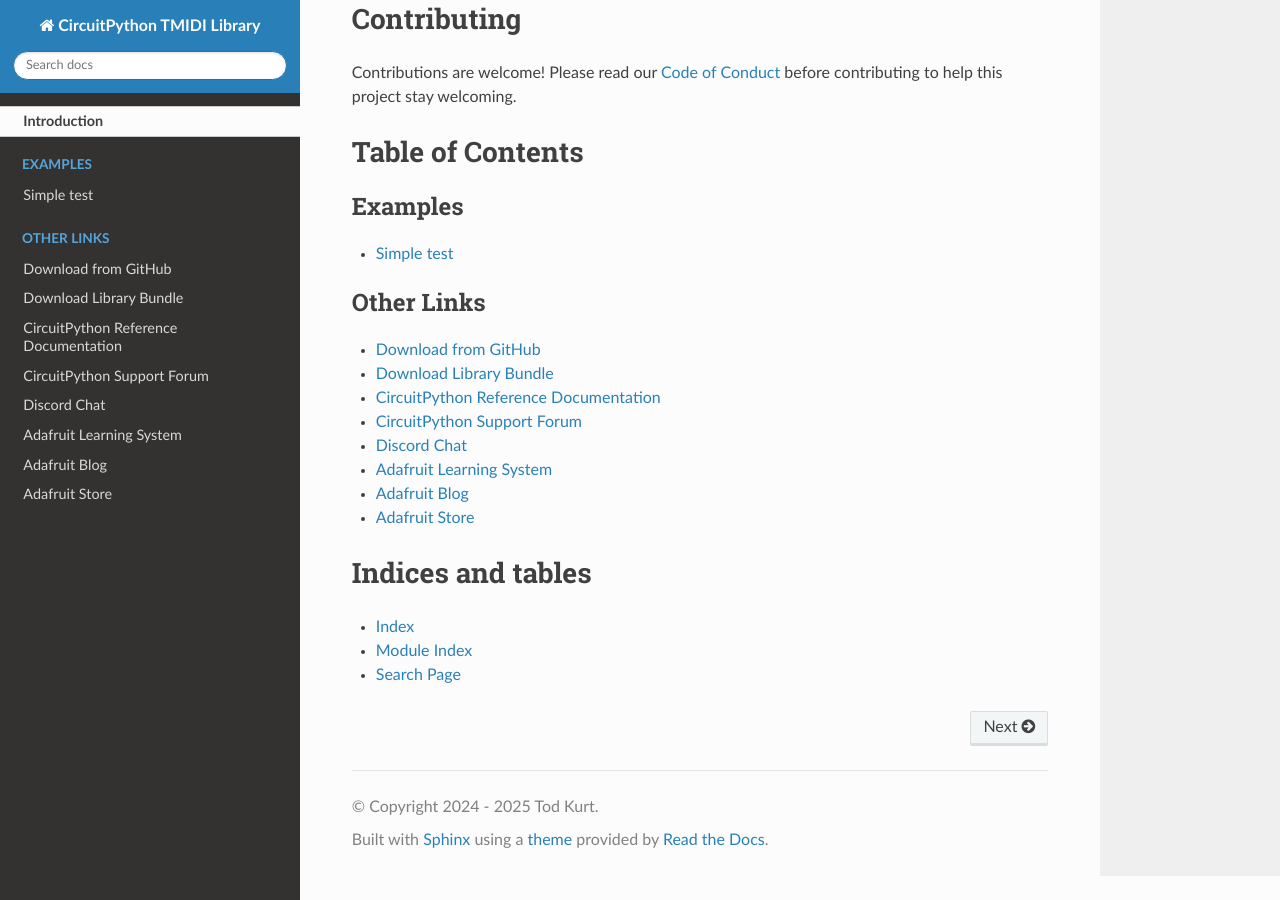
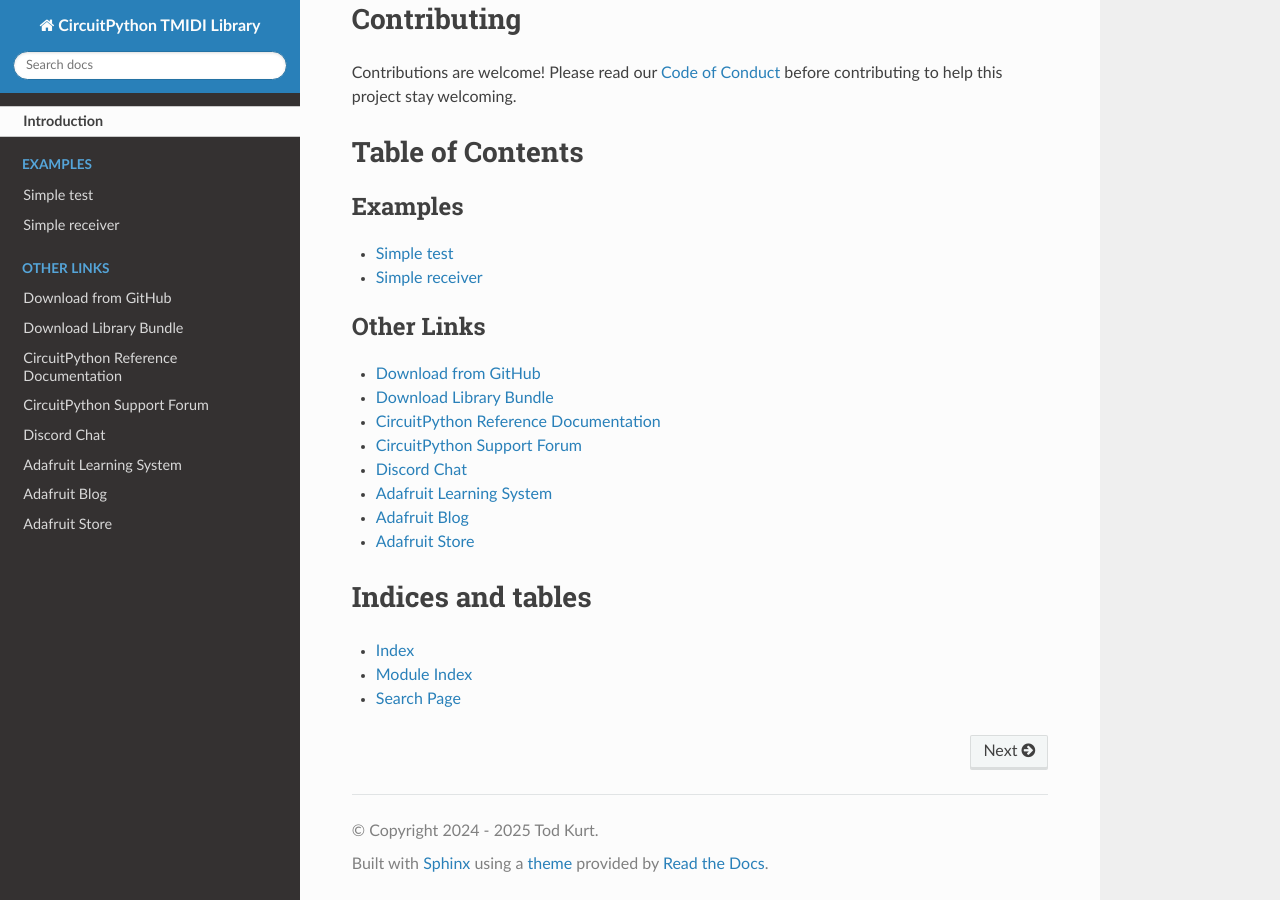
Before and after one commit to todbot/CircuitPython_TMIDI, a Sphinx documentation site: the page built from docs/index.rst, in a window 1280 px wide and 900 px high, scrolled down 2122 px. Built offline with Sphinx 7.4.7 and the Read the Docs theme 3.1.0, drawn with Linux system fonts in a browser that asks for light colours; part of the change alters nothing that is shown.

Commit message:
fix RTD building, add example links

```diff
--- a/docs/conf.py
+++ b/docs/conf.py
@@ -112,10 +112,10 @@ napoleon_numpy_docstring = False
 # The theme to use for HTML and HTML Help pages.  See the documentation for
 # a list of builtin themes.
 #
-import sphinx_rtd_theme
+# import sphinx_rtd_theme
 
 html_theme = "sphinx_rtd_theme"
-html_theme_path = [sphinx_rtd_theme.get_html_theme_path(), "."]
+# html_theme_path = [sphinx_rtd_theme.get_html_theme_path(), "."]
 
 # Add any paths that contain custom static files (such as style sheets) here,
 # relative to this directory. They are copied after the builtin static files,
--- a/docs/examples.rst
+++ b/docs/examples.rst
@@ -1,8 +1,18 @@
 Simple test
 ------------
 
-Ensure your device works with this simple test.
+Show how to send MIDI messages.
 
 .. literalinclude:: ../examples/tmidi_simpletest.py
     :caption: examples/tmidi_simpletest.py
     :linenos:
+
+
+Simple receiver
+---------------
+
+Show to to receive MIDI messages.
+
+.. literalinclude:: ../examples/tmidi_simple_receiver.py
+    :caption: examples/tmidi_simple_receiver.py
+    :linenos:
```
